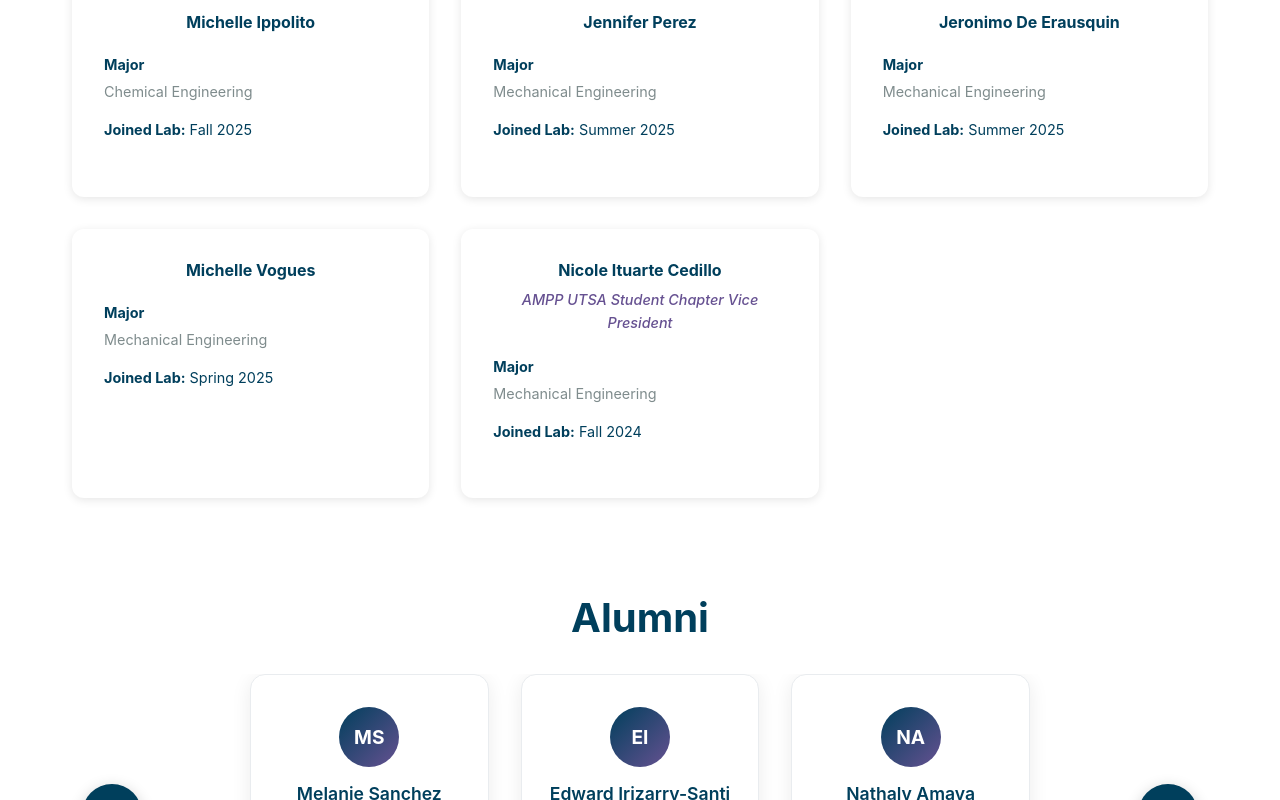
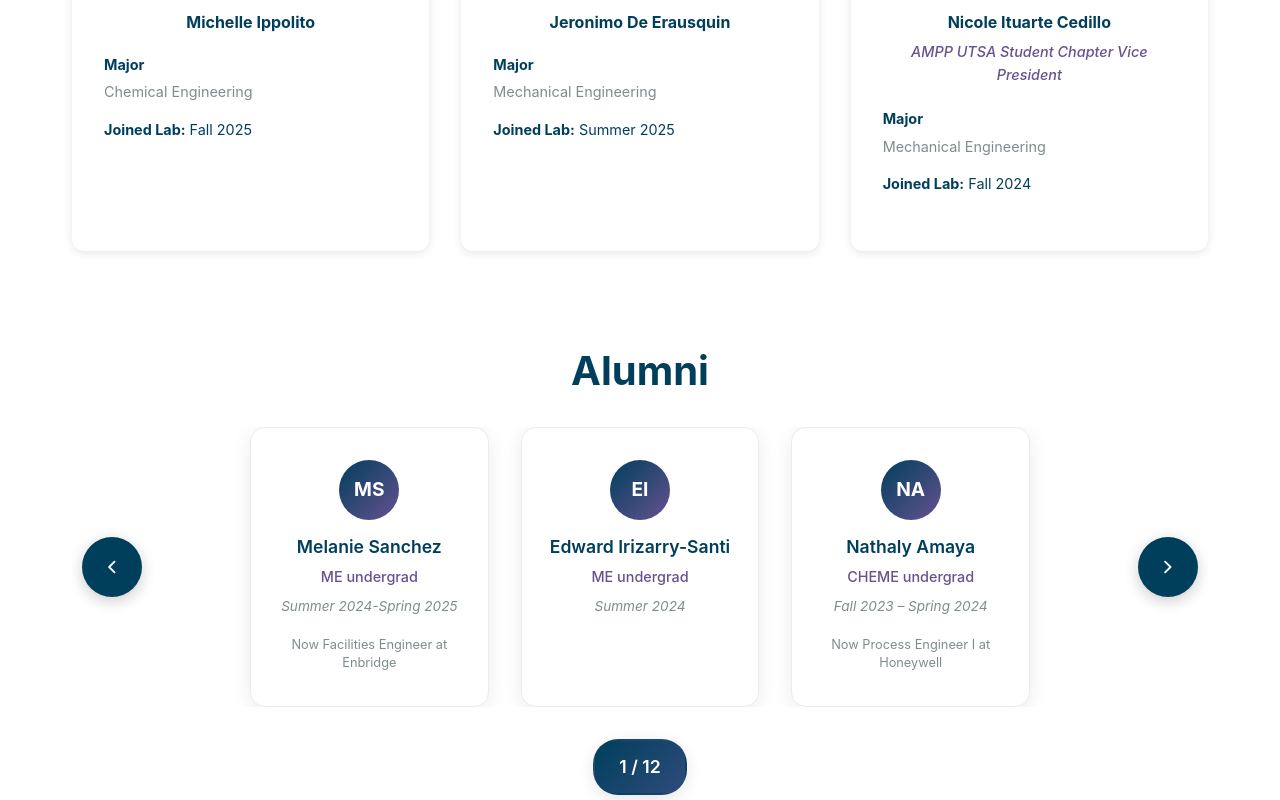
Before and after one commit to vishnumuthyalu/CorrosionLabWebsite, a React (Vite) app: page /staff in a window 1280 px wide. Shown: the part 4900-5700 px from the top of the page. Built offline with nearby package versions, Linux system fonts and the light colour scheme.

Commit message:
added Michelle Vogues to alumni list and removed duplicate entry
Removed Jennifer From Undergrad

```diff
--- a/src/pages/Staff.jsx
+++ b/src/pages/Staff.jsx
@@ -35,7 +35,7 @@ const Staff = () => {
     { name: 'Stephanie Garcia', degree: 'ME undergrad', period: 'Summer 2017, Fall 2017, Fall 2018, Spring 2019', currentPosition: 'Now working at Johnson Controls as R&D Mechanical Engineer' },
     { name: 'Tori Walker', degree: 'ME undergrad', period: 'Summer 2017', currentPosition: 'Now working at Midcoast Energy as Pipeline Integrity Engineer' },
     { name: 'Kyle Fernandez', degree: 'ME undergrad', period: 'Summer 2017, Fall 2017, Spring 2018, Summer 2018', currentPosition: 'Now working at Southwest Research Institute as Engineer in the Fire Technology Department' },
-
+    { name: 'Michelle Vogues', degree: 'ME undergrad', period: 'Spring 2025 to Fall 2025', currentPosition: 'Now working at CPS Energy as Engineering Associate' },
     // High School Alumni
     { name: 'Ella Reinhart', degree: 'BASIS Shavano High School', period: 'Fall 2024- Summer 2025', currentPosition: null },
     { name: 'Diya Nair', degree: 'Keystone School', period: 'Spring 2023- Summer 2024', currentPosition: null },
@@ -261,19 +261,9 @@ const Staff = () => {
        dateJoined: 'Fall 2025'
      },
      {
-       name: 'Jennifer Perez',
-       major: 'Mechanical Engineering',
-       dateJoined: 'Summer 2025'
-     },
-     {
        name: 'Jeronimo De Erausquin',
        major: 'Mechanical Engineering',
        dateJoined: 'Summer 2025'
-     },
-     {
-       name: 'Michelle Vogues',
-       major: 'Mechanical Engineering',
-       dateJoined: 'Spring 2025'
      },
      {
        name: 'Nicole Ituarte Cedillo',
```
